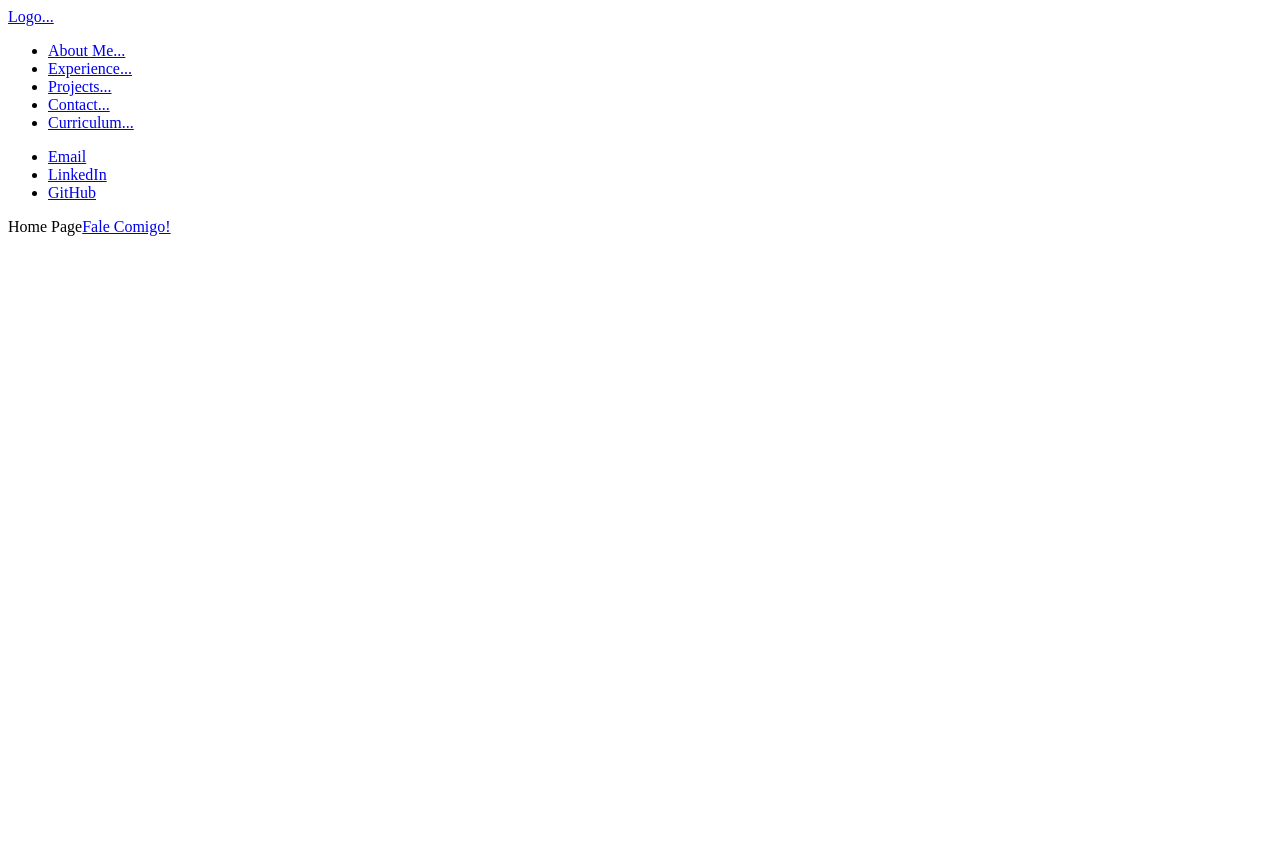
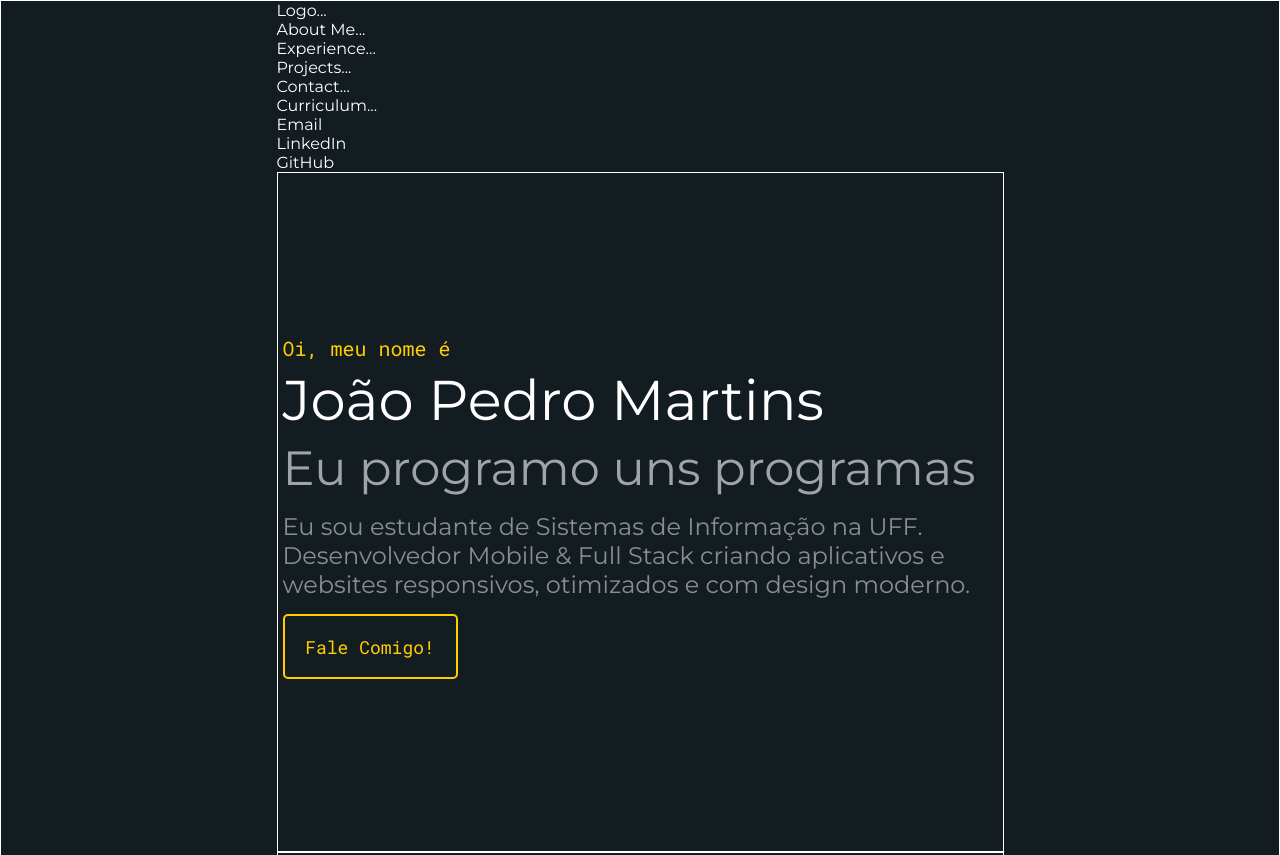
Before and after one commit to jp98smartins/potifolio_v2, a Gatsby site: page / in a window 1280 px wide. Shown: the top 855 px of the page. Built offline with nearby package versions, Linux system fonts and the light colour scheme; Gatsby itself is replaced by a stand-in of ours.

Commit message:
🎨 Home Page Styling

```diff
--- /dev/null
+++ b/gatsby-browser.js
@@ -0,0 +1,3 @@
+import "./src/styles/global.css"
+import "typeface-montserrat"
+import "typeface-roboto-mono"
--- a/package.json
+++ b/package.json
@@ -16,7 +16,9 @@
   "dependencies": {
     "gatsby": "^2.24.41",
     "react": "^16.12.0",
-    "react-dom": "^16.12.0"
+    "react-dom": "^16.12.0",
+    "typeface-montserrat": "0.0.75",
+    "typeface-roboto-mono": "0.0.75"
   },
   "devDependencies": {
     "prettier": "2.0.5"
--- /dev/null
+++ b/src/components/HomePageDescription.js
@@ -0,0 +1,27 @@
+import React from "react"
+
+const HomePage = () => {
+  return (
+    <div>
+      <div className="hp-first-line">Oi, meu nome é</div>
+      <div className="hp-second-line">João Pedro Martins</div>
+      <div className="hp-third-line">Eu programo uns programas</div>
+      <div className="hp-fourth-line">
+        Eu sou estudante de Sistemas de Informação na UFF. Desenvolvedor Mobile
+        & Full Stack criando aplicativos e websites responsivos, otimizados e
+        com design moderno.
+      </div>
+      <div className="hp-call-to-action">
+        <a
+          href="mailto:joaopedromartins@id.uff.br"
+          rel="noreferrer"
+          target="_blank"
+        >
+          Fale Comigo!
+        </a>
+      </div>
+    </div>
+  )
+}
+
+export default HomePage
--- a/src/pages/index.js
+++ b/src/pages/index.js
@@ -1,6 +1,7 @@
 import React, { Component } from "react"
 import { Link } from "gatsby"
 import Layout from "../components/Layout"
+import HPDescription from "../components/HomePageDescription"
 import AboutMe from "./aboutme"
 import Experience from "./experience"
 import Projects from "./projects"
@@ -9,17 +10,10 @@ import Contact from "./contact"
 class Home extends Component {
   render() {
     return (
-      <div>
+      <div className="full-page">
         <Layout>
-          <div id="homepage" style={{ height: 1000 }}>
-            Home Page
-            <a
-              href="mailto:joaopedromartins@id.uff.br"
-              rel="noreferrer"
-              target="_blank"
-            >
-              Fale Comigo!
-            </a>
+          <div id="homepage">
+            <HPDescription />
           </div>
           <div id="aboutme" style={{ height: 1000 }}>
             <AboutMe />
--- /dev/null
+++ b/src/styles/global.css
@@ -0,0 +1,121 @@
+/*
+  Configs
+*/
+
+* {
+  margin: 0;
+  padding: 0;
+  box-sizing: border-box;
+  font-family: "Montserrat", "Roboto Mono";
+}
+
+body {
+  background-color: #131c21;
+}
+
+.full-page {
+  background-color: #131c21;
+  color: #fff;
+  width: 100%;
+  display: flex;
+  flex-direction: column;
+  justify-content: center;
+  align-items: center;
+  border: 1px solid white;
+}
+
+a {
+  text-decoration: none;
+  color: #fff;
+}
+
+ul {
+  list-style: none;
+}
+
+/*
+  Layout
+*/
+
+
+
+/*
+  Home Page
+*/
+
+#homepage,
+#aboutme,
+#experience,
+#projects,
+#contact {
+  width: 100%;
+  height: 85vh;
+  display: flex;
+  flex-direction: column;
+  justify-content: center;
+  align-items: center;
+  border: 1px solid white;
+}
+
+.hp-first-line {
+  margin: 5px;
+  font-family: "Roboto Mono", "Montserrat";
+  font-size: 20px;
+  color: #ffce00;
+}
+
+.hp-second-line {
+  margin: 5px;
+  font-size: 56px;
+}
+
+.hp-third-line {
+  margin: 5px 5px 15px 5px;
+  font-size: 48px;
+  color: rgba(255, 255, 255, 0.6);
+}
+
+.hp-fourth-line {
+  margin: 15px 5px;
+  font-size: 24px;
+  color: rgba(255, 255, 255, 0.5);
+  width: 715px;
+}
+
+.hp-call-to-action {
+  margin: 15px 5px;
+  width: 175px;
+  height: 65px;
+  border: 2px solid #ffce00;
+  border-radius: 5px;
+  display: flex;
+  justify-content: center;
+  align-items: center;
+}
+
+.hp-call-to-action:hover {
+  background-color: rgba(255, 206, 0, 0.1);
+  cursor: pointer;
+}
+
+.hp-call-to-action > a {
+  font-family: "Roboto Mono", "Montserrat";
+  font-size: 18px;
+  color: #ffce00;
+}
+
+/*
+  About Me
+*/
+
+/*
+  Experience
+*/
+
+/*
+  Projects
+*/
+
+/*
+  Contact
+*/
```
Also changed, not shown: src/components/Navbar.js (+15 -3 lines), 1 other file.
